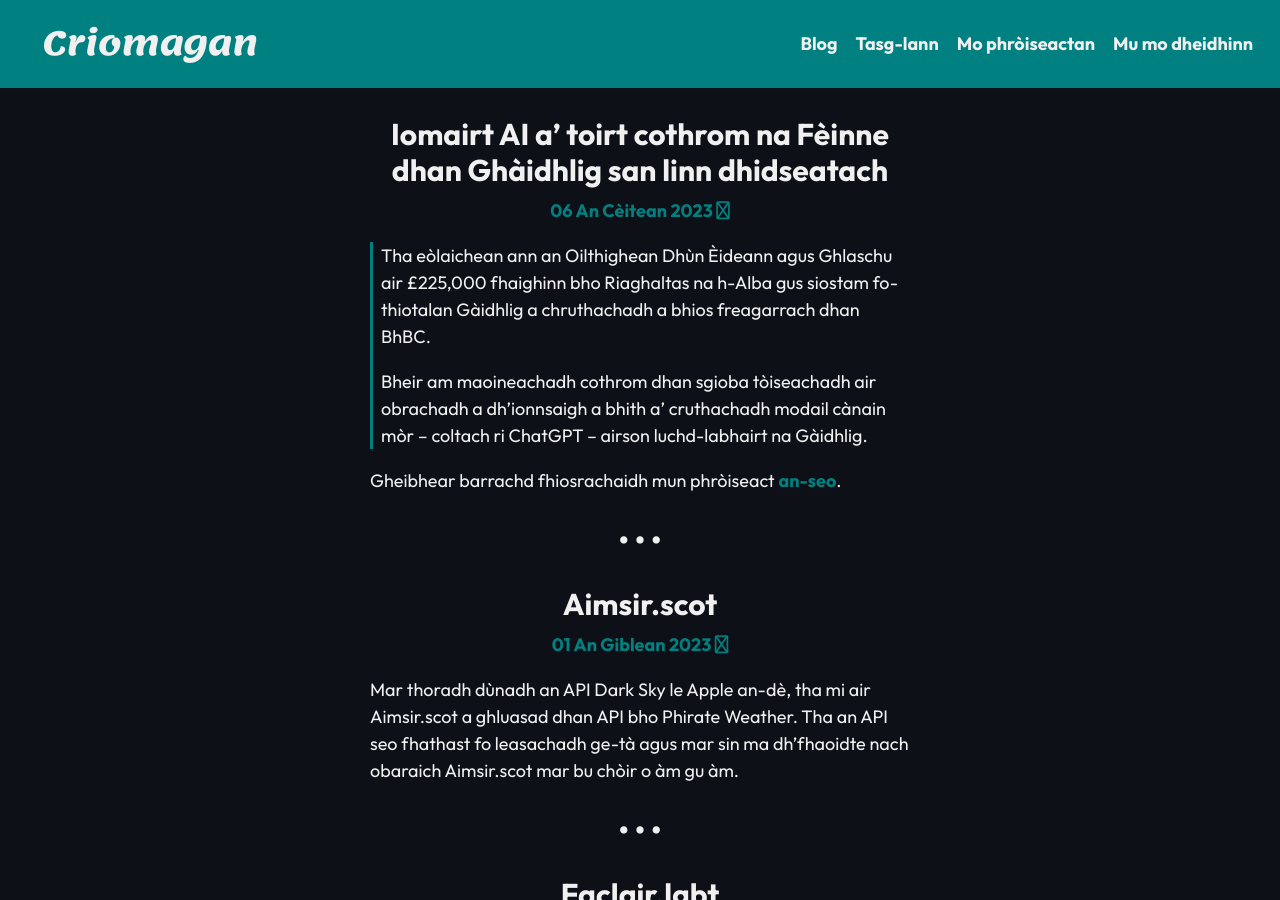
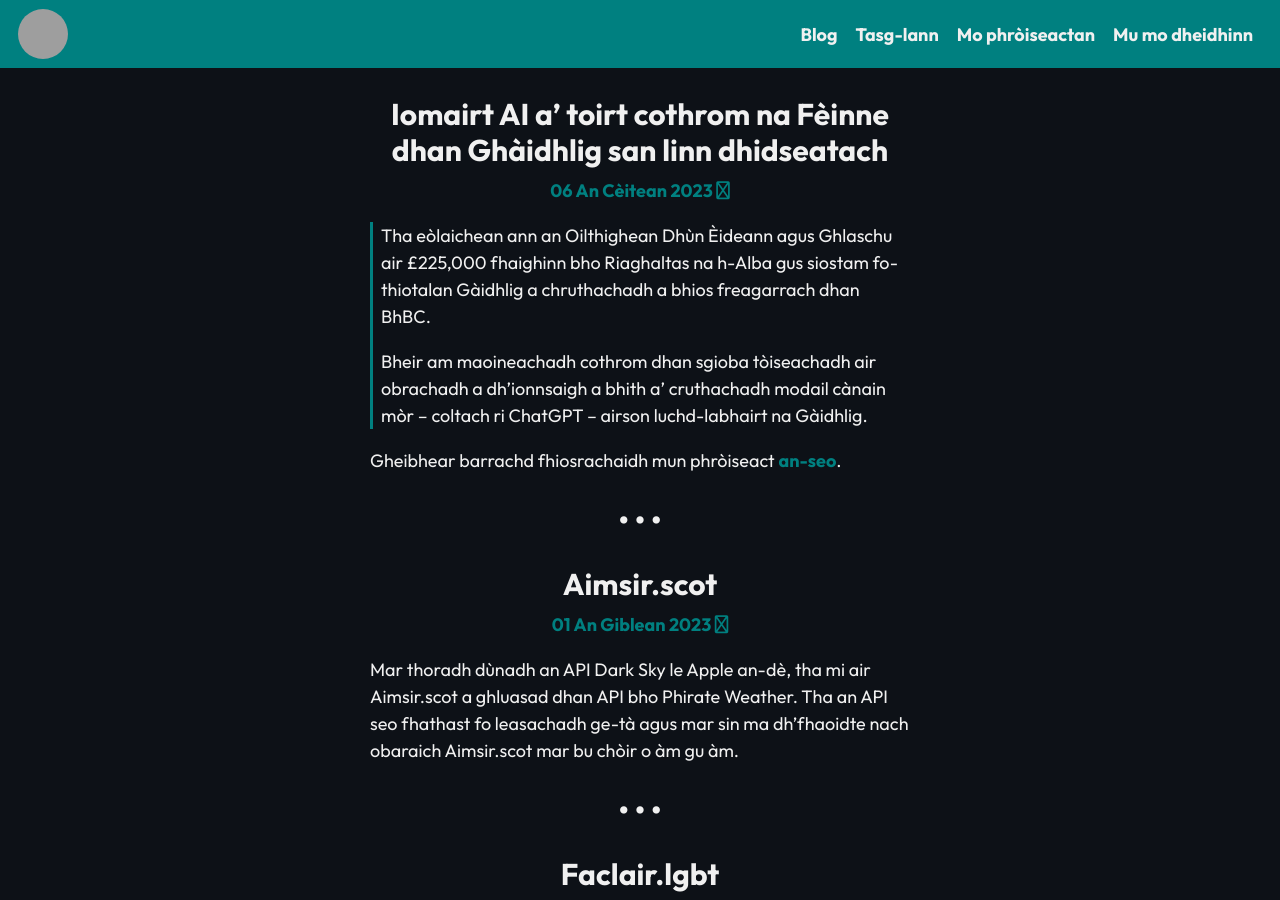
Before and after one commit to angeidheal/angeidheal.github.io, a Jekyll site: the page built from index.html, in a window 1280 px wide and 900 px high. Built offline with Jekyll 4.4.1, drawn with Linux system fonts in a browser that asks for light colours; nearby versions of some CDN libraries; the list of posts is cut into pages by our own code.

Commit message:
Update navigation.html

```diff
--- a/_includes/navigation.html
+++ b/_includes/navigation.html
@@ -1,5 +1,6 @@
 <nav class="navbar navbar-expand-lg navbar-dark">
-  <a class="navbar-brand" href={{"/" | relative_url}} style="font-family: Lemonada" title="{{ site.description }}">{{ site.title }}</a>
+  <img src="{{ site.url }}/images/angeidheal.jpg" style="border-radius: 50%" width="50" height="50">
+  <!--<a class="navbar-brand" href={{"/" | relative_url}} style="font-family: Lemonada" title="{{ site.description }}">{{ site.title }}</a>-->
   <button
     class="navbar-toggler"
     type="button"
```
